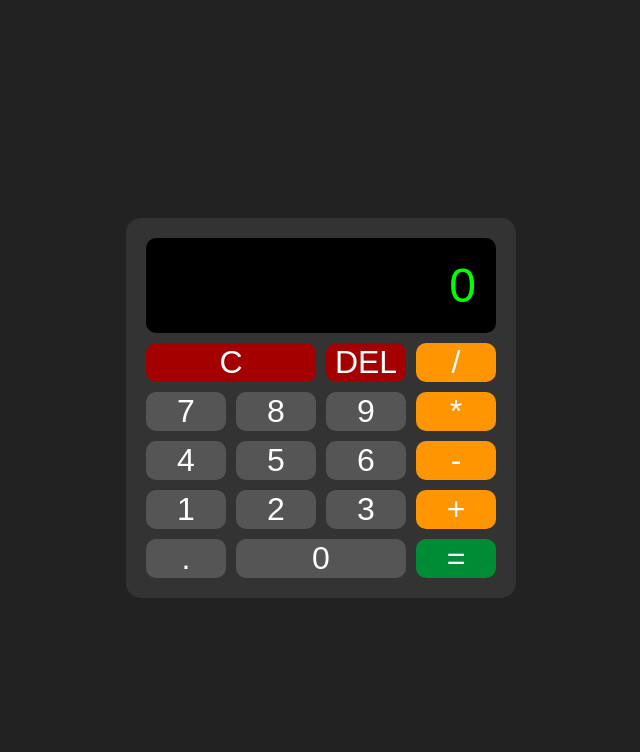
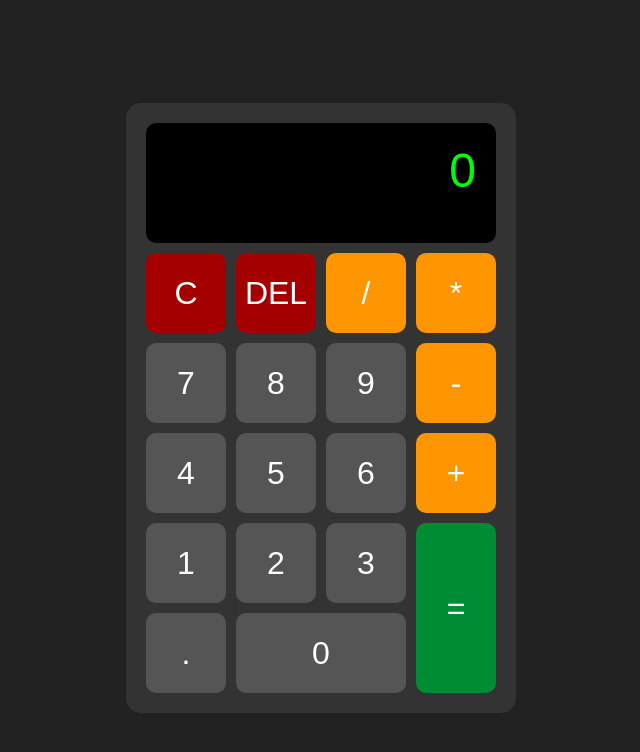
Before and after one commit to Fabz-fp/top_calculator, a plain HTML site: page index.html in a window 1280 px wide. Shown: the whole page, without its empty margins (319-959 px from the left). Drawn offline with Linux system fonts and the light colour scheme.

Commit message:
Fix typo and adjust layout for equals button

```diff
--- a/index.html
+++ b/index.html
@@ -13,25 +13,25 @@
         <button class="btn clear" id="clear">C</button>
         <button class="btn clear" id="backspace">DEL</button>
         <button class="btn operator">/</button>
+        <button class="btn operator">*</button>
 
         <button class="btn digit">7</button>
         <button class="btn digit">8</button>
         <button class="btn digit">9</button>
-        <button class="btn operator">*</button>
+        <button class="btn operator">-</button>
 
         <button class="btn digit">4</button>
         <button class="btn digit">5</button>
         <button class="btn digit">6</button>
-        <button class="btn operator">-</button>
+        <button class="btn operator">+</button>
 
         <button class="btn digit">1</button>
         <button class="btn digit">2</button>
         <button class="btn digit">3</button>
-        <button class="btn operator">+</button>
+        <button class="btn" id="equals">=</button>
 
         <button class="btn" id="decimal">.</button>
         <button class="btn digit zero">0</button>
-        <button class="btn" id="equals">=</button>
     </div>
 
     <script src="script.js"></script>
--- a/style.css
+++ b/style.css
@@ -10,7 +10,7 @@ body {
 #calculator {
     display: grid;
     grid-template-columns: repeat(4, 80px);
-    grid-template-rows: minmax(120pxm auto) repeat(5, 80px);
+    grid-template-rows: minmax(120px, auto) repeat(5, 80px);
     gap: 10px;
     padding: 20px;
     background: #333;
@@ -55,11 +55,11 @@ body {
 }
 #equals {
     background: #008c34;
+    grid-row: span 2;
 }
 #equals:hover {
     background: #00b44a;
 }
-.zero,
-#clear {
+.zero {
     grid-column: span 2;
 }
```
